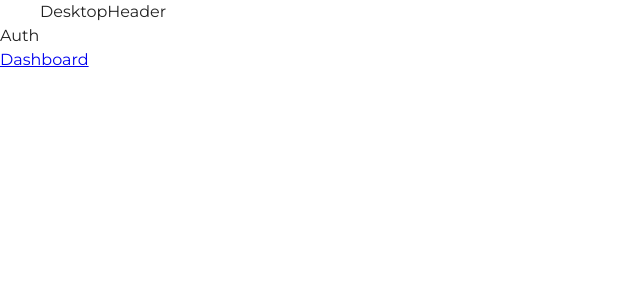
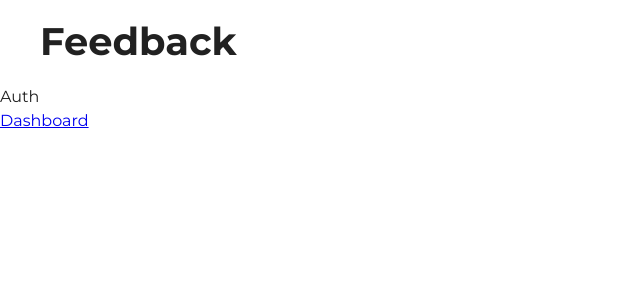
Before and after one commit to gertie-sheshe/your-feedback, a React (Create React App) app: page / in a window 1280 px wide. Shown: the top 300 px of the page, without its empty margins (0-640 px from the left). Built offline with nearby package versions, Linux system fonts and the light colour scheme.

Commit message:
(feat) add Section + styling

```diff
--- a/src/layout/Header/DesktopHeader.js
+++ b/src/layout/Header/DesktopHeader.js
@@ -1,10 +1,20 @@
 import React from "react";
-import { Grid } from "@mui/material";
+import { HeaderContainer } from "./HeaderStyles";
+import { Grid, Typography } from "@mui/material";
 
 function DesktopHeader({ sx }) {
   return (
     <Grid sx={sx}>
-      <header>DesktopHeader</header>
+      <HeaderContainer>
+        <Typography
+          sx={{
+            fontWeight: "bold",
+          }}
+          variant="h1"
+        >
+          Feedback
+        </Typography>
+      </HeaderContainer>
     </Grid>
   );
 }
--- /dev/null
+++ b/src/layout/Header/HeaderStyles.js
@@ -0,0 +1,7 @@
+import { styled } from "@mui/system";
+
+export const HeaderContainer = styled("header")(
+  ({ theme: { typography } }) => ({
+    padding: `${typography.pxToRem(20)} 0`,
+  })
+);
--- a/src/layout/Header/MobileHeader.js
+++ b/src/layout/Header/MobileHeader.js
@@ -1,10 +1,12 @@
 import React from "react";
+import { HeaderContainer } from "./HeaderStyles";
+
 import { Grid } from "@mui/material";
 
 function MobileHeader({ sx }) {
   return (
     <Grid sx={sx}>
-      <header>MobileHeader</header>
+      <HeaderContainer>Feedback</HeaderContainer>
     </Grid>
   );
 }
```
